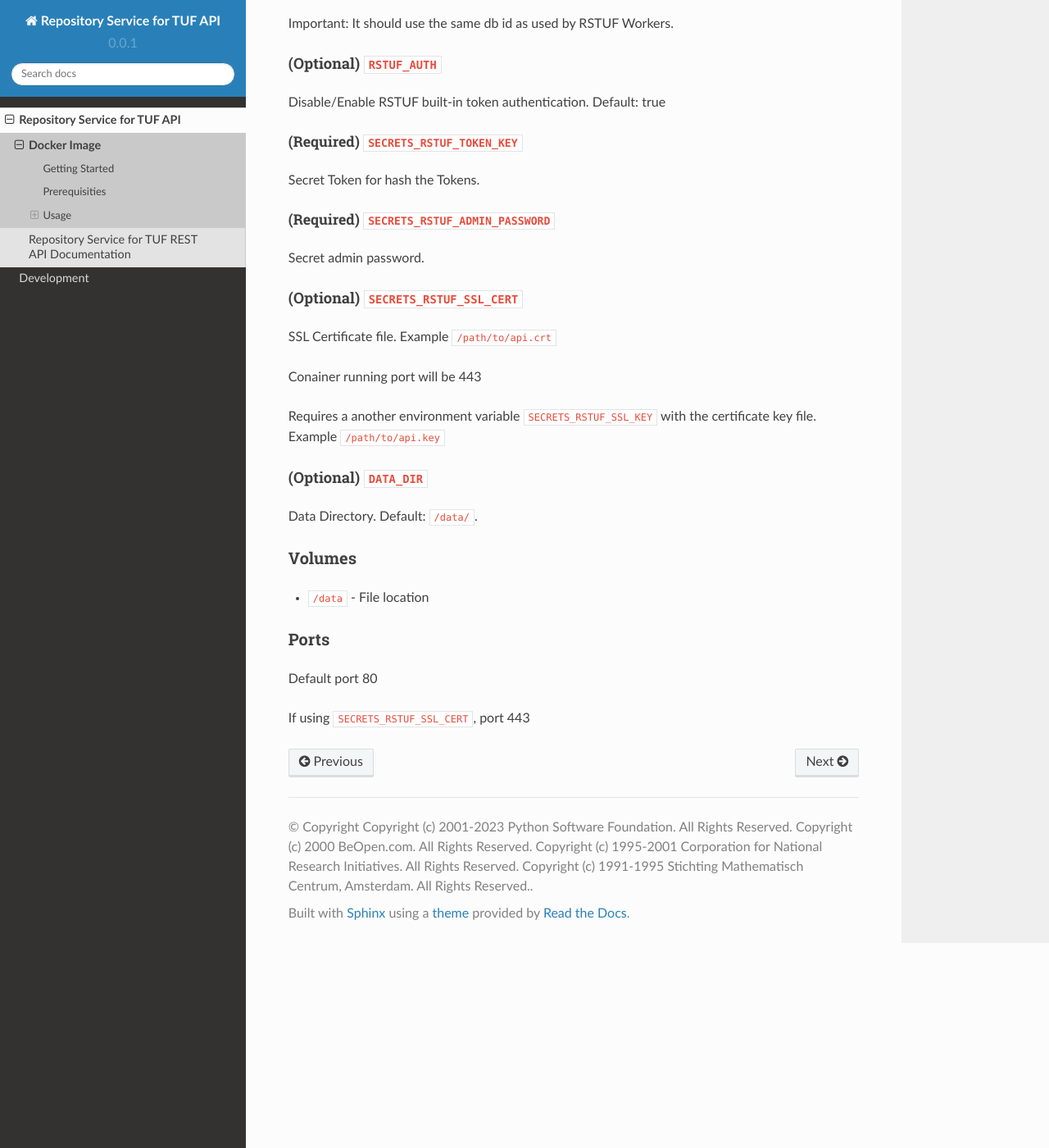
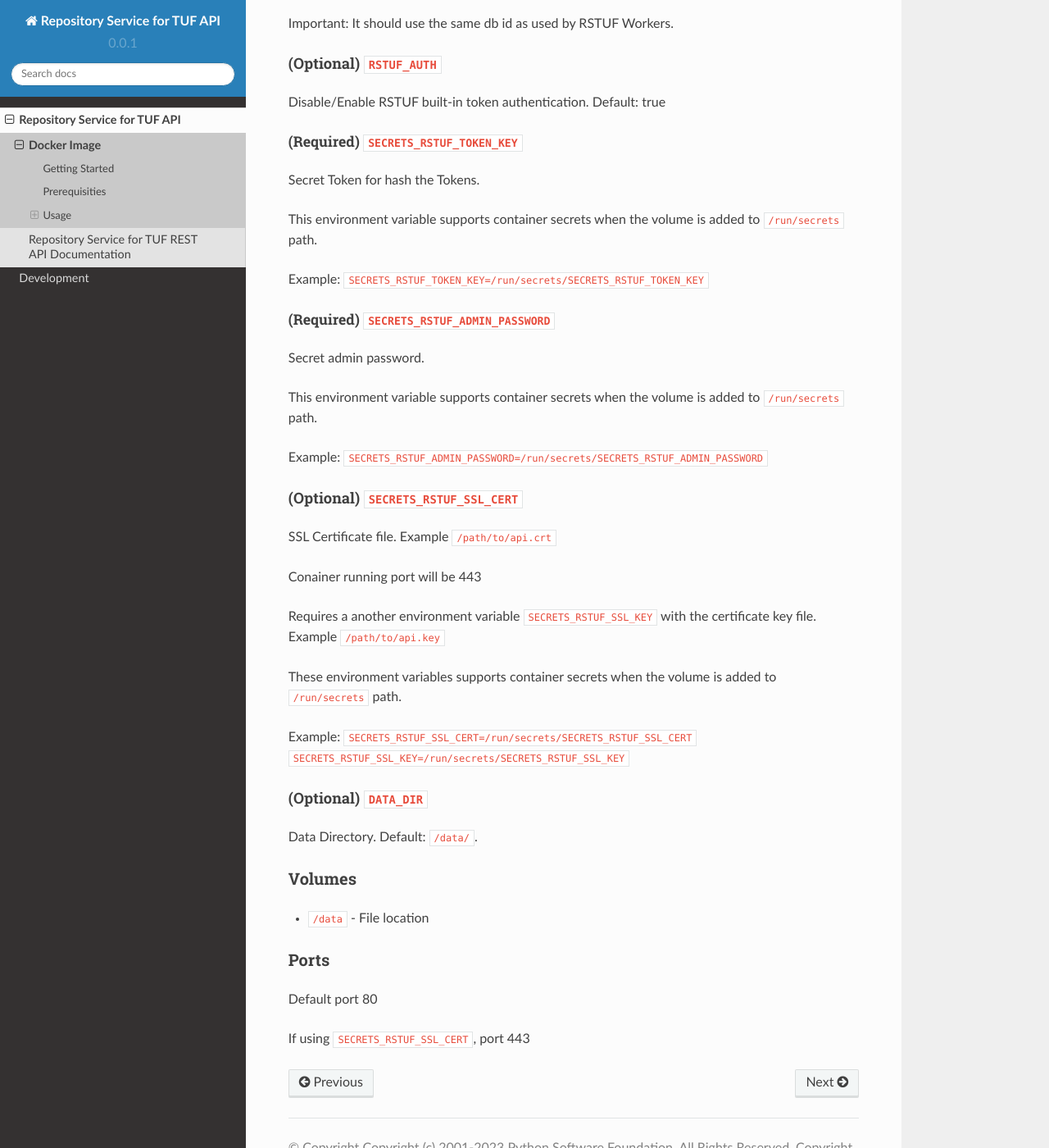
Before and after one commit to repository-service-tuf/repository-service-tuf-api, a Sphinx documentation site: the page built from docs/source/guide/Docker_README.md, in a window 1280 px wide and 1400 px high, scrolled down 2007 px. Shown: the whole window at 82% size. Built offline with Sphinx 7.4.7 and the Read the Docs theme 2.0.0, drawn with Linux system fonts in a browser that asks for light colours.

Commit message:
Update container docs about secrets (#335)
Add the mention about the secrets standard adopted by RSTUF. RSTUF
requires user to mount the secrets volume in `/run/secrets` path.

Signed-off-by: Kairo de Araujo <kdearaujo@vmware.com>

```diff
--- a/docs/source/guide/Docker_README.md
+++ b/docs/source/guide/Docker_README.md
@@ -95,10 +95,21 @@
 
 Secret Token for hash the Tokens.
 
+This environment variable supports container secrets when the volume is added
+to `/run/secrets` path.
+
+Example:
+`SECRETS_RSTUF_TOKEN_KEY=/run/secrets/SECRETS_RSTUF_TOKEN_KEY`
+
 ##### (Required) `SECRETS_RSTUF_ADMIN_PASSWORD`
 
 Secret admin password.
 
+This environment variable supports container secrets when the volume is added
+to `/run/secrets` path.
+
+Example:
+`SECRETS_RSTUF_ADMIN_PASSWORD=/run/secrets/SECRETS_RSTUF_ADMIN_PASSWORD`
 
 #### (Optional) `SECRETS_RSTUF_SSL_CERT`
 
@@ -108,6 +119,13 @@
 
 Requires a another environment variable ``SECRETS_RSTUF_SSL_KEY`` with the
 certificate key file. Example ``/path/to/api.key``
+
+These environment variables supports container secrets when the volume is added
+to `/run/secrets` path.
+
+Example:
+`SECRETS_RSTUF_SSL_CERT=/run/secrets/SECRETS_RSTUF_SSL_CERT`
+`SECRETS_RSTUF_SSL_KEY=/run/secrets/SECRETS_RSTUF_SSL_KEY`
 
 #### (Optional) `DATA_DIR`
 
```
